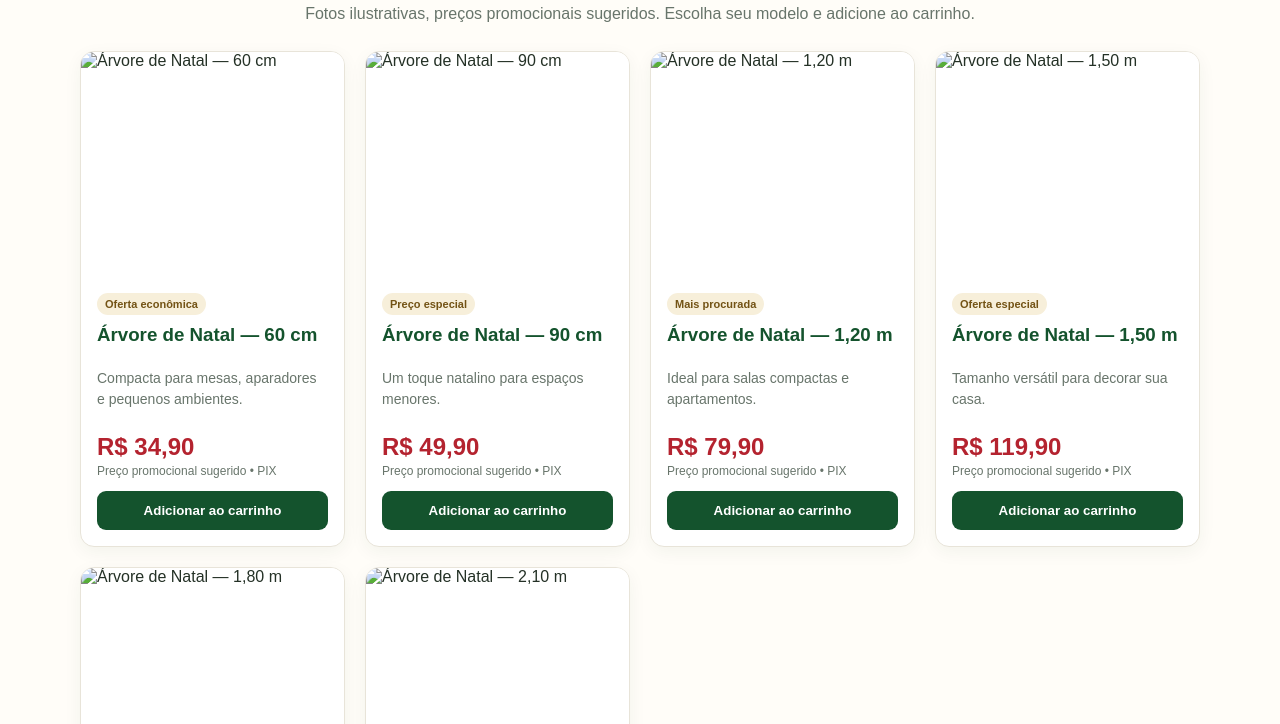
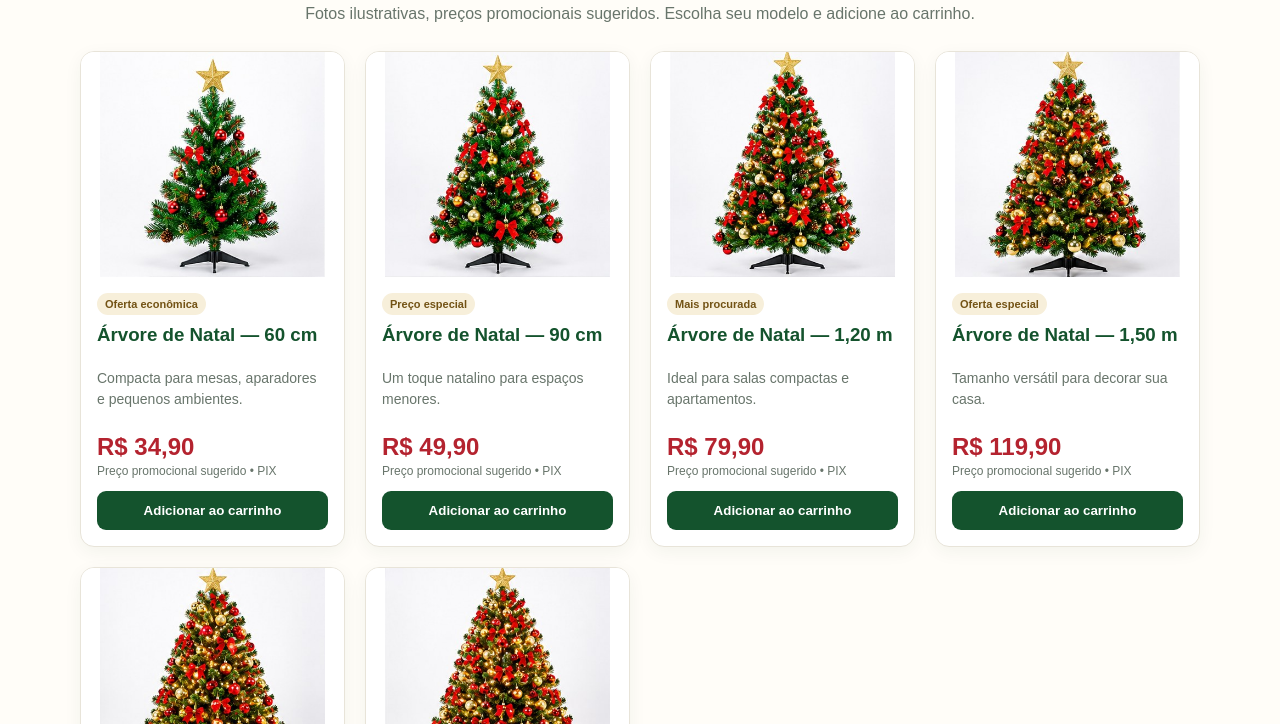
Before and after one commit to natalencantado/Natal-Encantado-, a plain HTML site: page index.html in a window 1280 px wide. Shown: the part 696-1420 px from the top of the page. Drawn offline with Linux system fonts and the light colour scheme.

Commit message:
index.html

```diff
--- a/index.html
+++ b/index.html
@@ -19,15 +19,15 @@
 <script>
 const WHATS='5511947906480'; const PIX='fb8b6e0e-93f6-43ef-bd9d-c9f99582504f';
 const products=[
-{name:'Árvore de Natal — 60 cm',desc:'Compacta para mesas, aparadores e pequenos ambientes.',price:34.90,tag:'Oferta econômica',group:'tree',img:'assets/arvore-60.jpg'},
-{name:'Árvore de Natal — 90 cm',desc:'Um toque natalino para espaços menores.',price:49.90,tag:'Preço especial',group:'tree',img:'assets/arvore-90.jpg'},
-{name:'Árvore de Natal — 1,20 m',desc:'Ideal para salas compactas e apartamentos.',price:79.90,tag:'Mais procurada',group:'tree',img:'assets/arvore-120.jpg'},
-{name:'Árvore de Natal — 1,50 m',desc:'Tamanho versátil para decorar sua casa.',price:119.90,tag:'Oferta especial',group:'tree',img:'assets/arvore-150.jpg'},
-{name:'Árvore de Natal — 1,80 m',desc:'Destaque para sua sala e decoração natalina.',price:179.90,tag:'Destaque',group:'tree',img:'assets/arvore-180.jpg'},
-{name:'Árvore de Natal — 2,10 m',desc:'Modelo alto para ambientes amplos.',price:269.90,tag:'Grande porte',group:'tree',img:'assets/arvore-210.jpg'},
-{name:'Kit 24 bolas de Natal',desc:'Bolas decorativas em vermelho e dourado.',price:24.90,tag:'Acessório',group:'accessory',img:'assets/kit-bolas.jpg'},
-{name:'Pisca-pisca LED',desc:'Fio de luzes LED branco quente para decorar.',price:29.90,tag:'Acessório',group:'accessory',img:'assets/pisca-pisca.jpg'},
-{name:'Ponteira estrela dourada',desc:'Finalize sua árvore com brilho e tradição.',price:16.90,tag:'Acessório',group:'accessory',img:'assets/ponteira.jpg'}
+{name:'Árvore de Natal — 60 cm',desc:'Compacta para mesas, aparadores e pequenos ambientes.',price:34.90,tag:'Oferta econômica',group:'tree',img:'arvore-60.jpg'},
+{name:'Árvore de Natal — 90 cm',desc:'Um toque natalino para espaços menores.',price:49.90,tag:'Preço especial',group:'tree',img:'arvore-90.jpg'},
+{name:'Árvore de Natal — 1,20 m',desc:'Ideal para salas compactas e apartamentos.',price:79.90,tag:'Mais procurada',group:'tree',img:'arvore-120.jpg'},
+{name:'Árvore de Natal — 1,50 m',desc:'Tamanho versátil para decorar sua casa.',price:119.90,tag:'Oferta especial',group:'tree',img:'arvore-150.jpg'},
+{name:'Árvore de Natal — 1,80 m',desc:'Destaque para sua sala e decoração natalina.',price:179.90,tag:'Destaque',group:'tree',img:'arvore-180.jpg'},
+{name:'Árvore de Natal — 2,10 m',desc:'Modelo alto para ambientes amplos.',price:269.90,tag:'Grande porte',group:'tree',img:'arvore-210.jpg'},
+{name:'Kit 24 bolas de Natal',desc:'Bolas decorativas em vermelho e dourado.',price:24.90,tag:'Acessório',group:'accessory',img:'kit-bolas.jpg'},
+{name:'Pisca-pisca LED',desc:'Fio de luzes LED branco quente para decorar.',price:29.90,tag:'Acessório',group:'accessory',img:'pisca-pisca.jpg'},
+{name:'Ponteira estrela dourada',desc:'Finalize sua árvore com brilho e tradição.',price:16.90,tag:'Acessório',group:'accessory',img:'ponteira.jpg'}
 ];
 let cart={};const brl=n=>n.toLocaleString('pt-BR',{style:'currency',currency:'BRL'});
 function renderProducts(target,group){document.getElementById(target).innerHTML=products.map((p,i)=>({p,i})).filter(x=>x.p.group===group).map(({p,i})=>`<article class="product"><img src="${p.img}" alt="${p.name}" loading="lazy" onerror="this.onerror=null;this.src='assets/arvore-180.jpg'"><div class="info"><span class="tag">${p.tag}</span><h3>${p.name}</h3><p>${p.desc}</p><div class="price">${brl(p.price)}</div><div class="installment">Preço promocional sugerido • PIX</div><button onclick="add(${i})">Adicionar ao carrinho</button></div></article>`).join('')}
```
